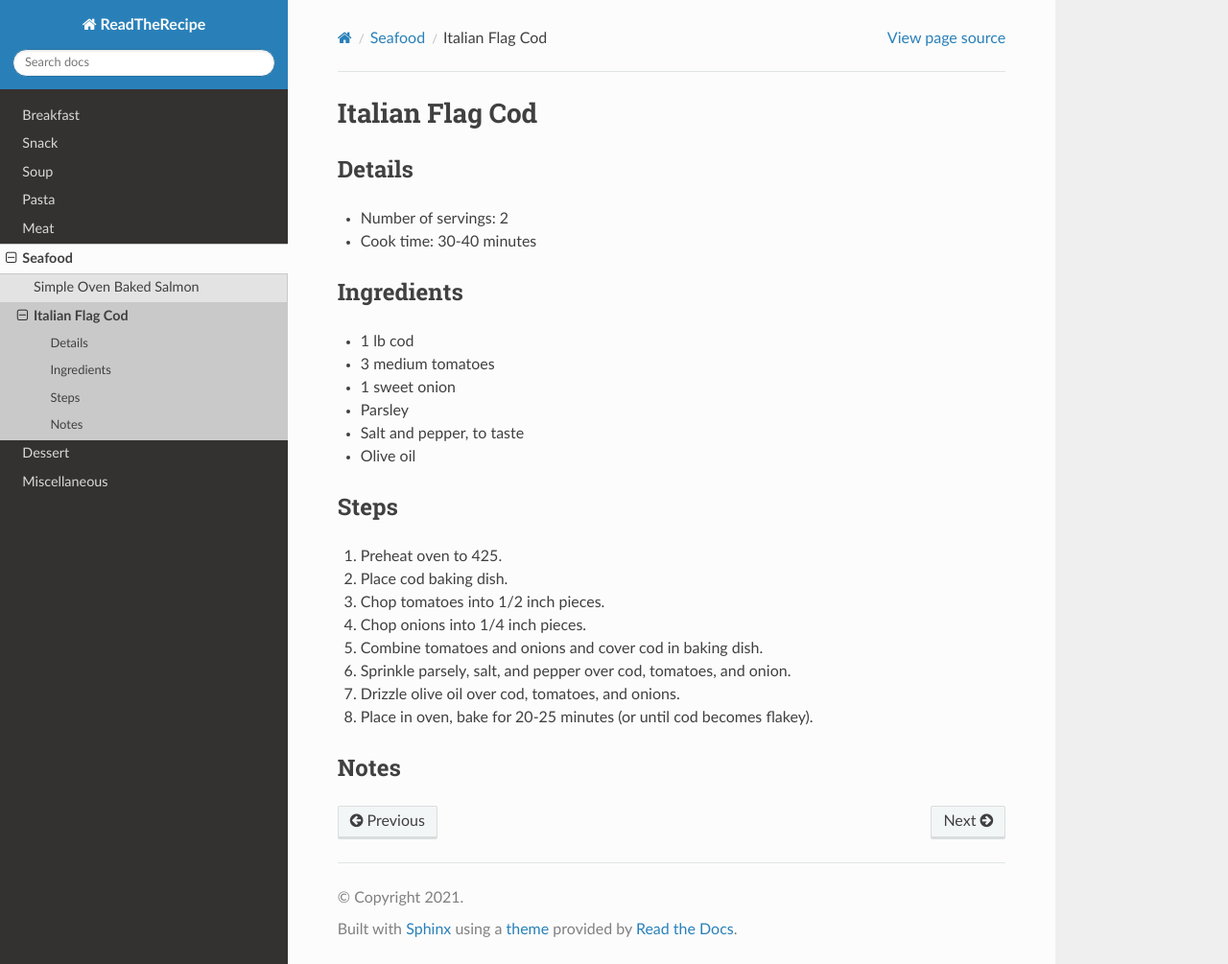
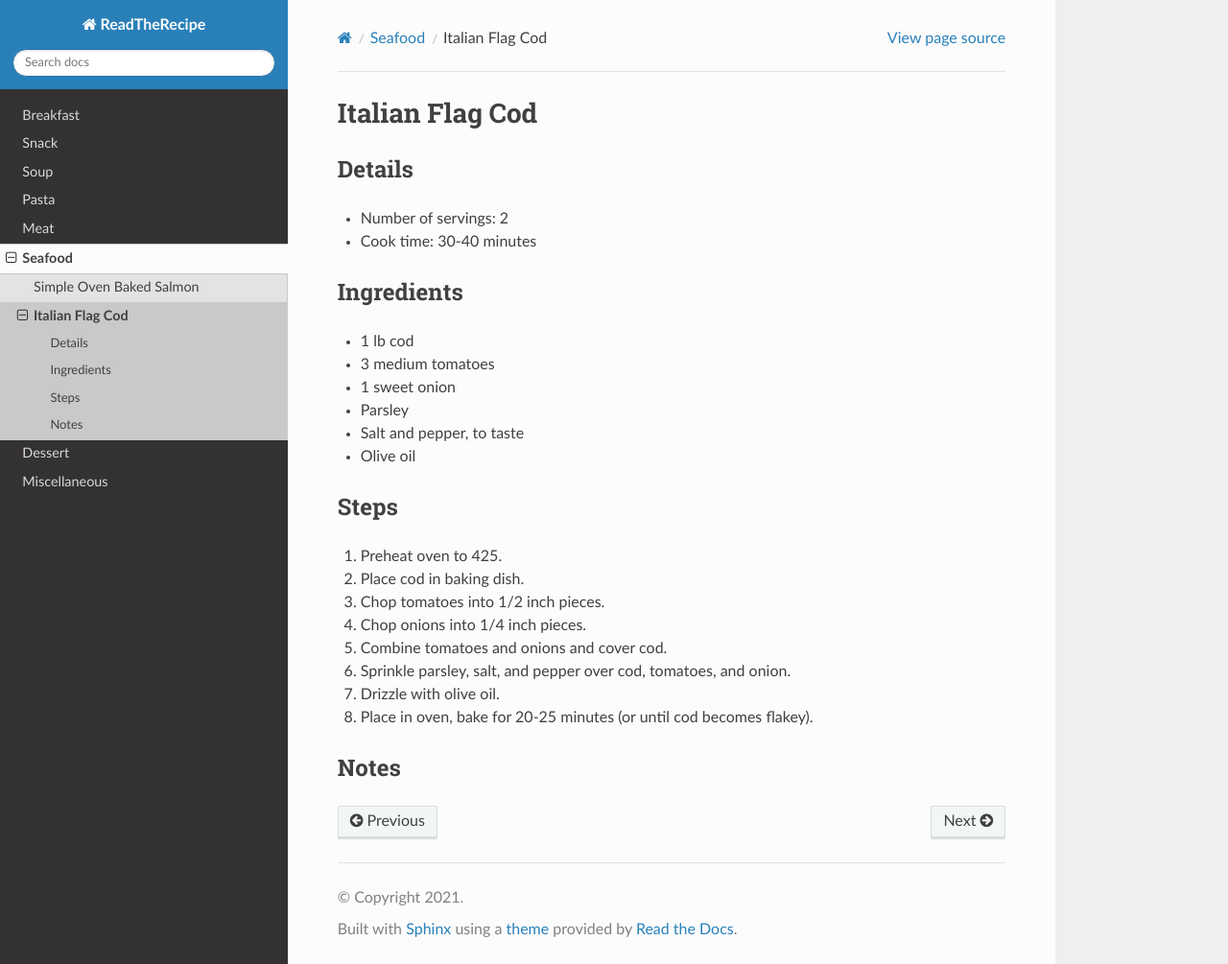
Before and after one commit to bernardopacini/ReadTheRecipe, a Sphinx documentation site: the page built from source/seafood/italianFlagCod.rst, in a window 1280 px wide and 1005 px high. Shown: the whole window at 96% size. Built offline with Sphinx 7.4.7 and the Read the Docs theme 2.0.0, drawn with Linux system fonts in a browser that asks for light colours.

Commit message:
Addressing Jenna's PR comments

```diff
--- a/source/seafood/italianFlagCod.rst
+++ b/source/seafood/italianFlagCod.rst
@@ -21,12 +21,12 @@ Steps
 -----
 
 #. Preheat oven to 425.
-#. Place cod baking dish.
+#. Place cod in baking dish.
 #. Chop tomatoes into 1/2 inch pieces.
 #. Chop onions into 1/4 inch pieces.
-#. Combine tomatoes and onions and cover cod in baking dish.
-#. Sprinkle parsely, salt, and pepper over cod, tomatoes, and onion.
-#. Drizzle olive oil over cod, tomatoes, and onions.
+#. Combine tomatoes and onions and cover cod.
+#. Sprinkle parsley, salt, and pepper over cod, tomatoes, and onion.
+#. Drizzle with olive oil.
 #. Place in oven, bake for 20-25 minutes (or until cod becomes flakey).
 
 Notes
```
